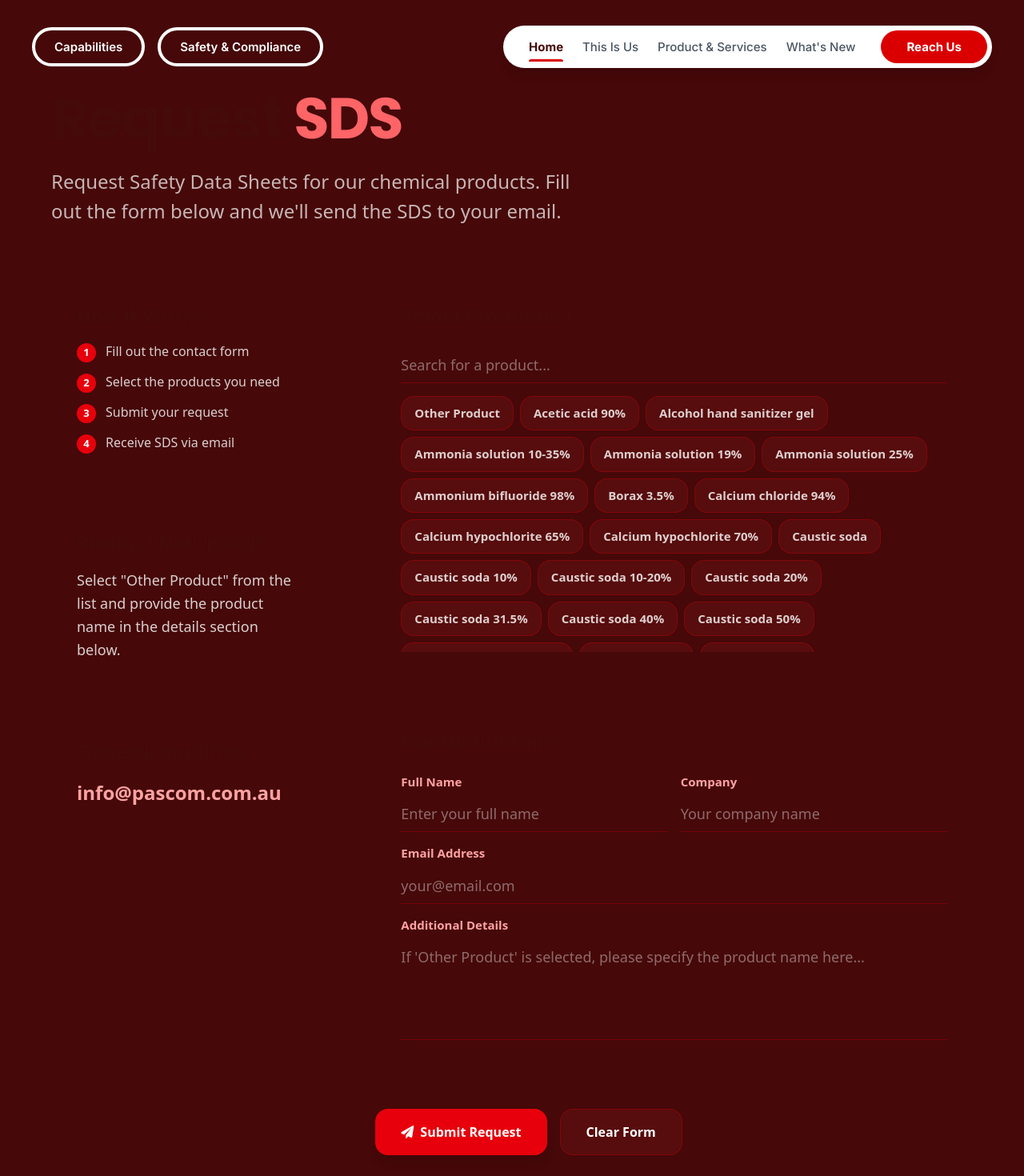
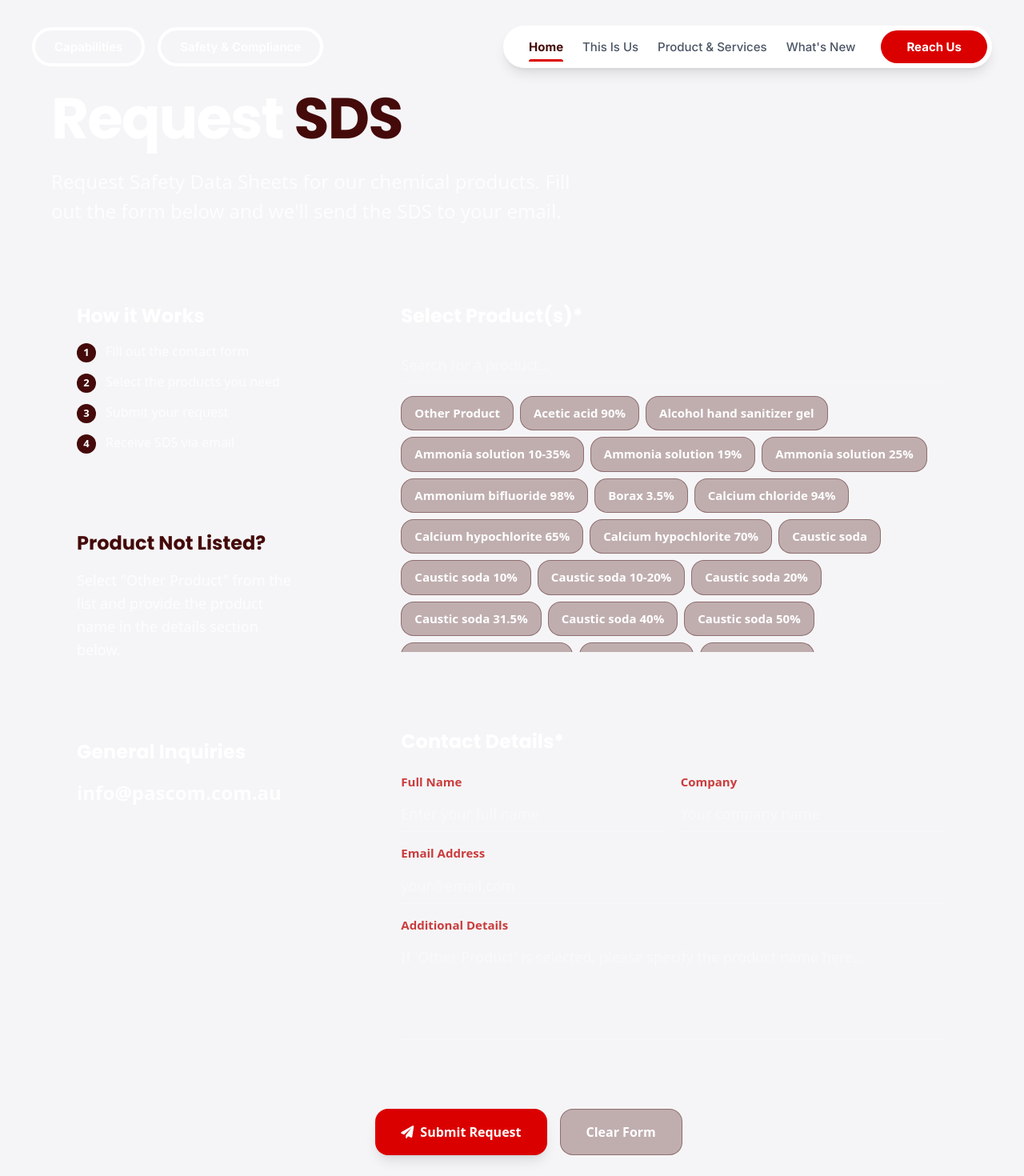
Before and after one commit to Synthesys-Technologies/Pascom_Website_14_08_2026, a Next.js app: page /sds-request-form in a window 1280 px wide. Shown: the top 1470 px of the page at 80% size. Built offline with nearby package versions, Linux system fonts and the light colour scheme.

Commit message:
Revert SDSRequestPage background to light gray theme
Changed background color back to bg-[#f5f5f7] (light gray) and updated text colors to use var(--color-dark-red) for proper contrast on light background.

Co-Authored-By: Claude Haiku 4.5 <noreply@anthropic.com>

```diff
--- a/app/sds-request-form/page.tsx
+++ b/app/sds-request-form/page.tsx
@@ -62,15 +62,15 @@ export default function SDSRequestPage() {
   };
 
   return (
-    <section className="min-h-screen bg-red-950 py-28 px-4 md:px-8 lg:px-16 font-sans antialiased text-white">
+    <section className="min-h-screen bg-[#f5f5f7] py-28 px-4 md:px-8 lg:px-16 font-sans antialiased" style={{ color: "var(--color-dark-red)" }}>
       <div className="max-w-7xl mx-auto">
 
         {/* Header */}
         <div className="mb-16">
-          <h1 className="text-5xl md:text-6xl lg:text-7xl font-bold tracking-tight mb-6 text-white">
-            Request <span className="text-red-400">SDS</span>
+          <h1 className="text-5xl md:text-6xl lg:text-7xl font-bold tracking-tight mb-6" style={{ color: "var(--color-white)" }}>
+            Request <span style={{ color: "var(--color-dark-red)" }}>SDS</span>
           </h1>
-          <p className="text-white/70 text-lg max-w-2xl">
+          <p className="text-lg max-w-2xl" style={{ color: "rgba(255, 255, 255, 0.8)" }}>
             Request Safety Data Sheets for our chemical products. Fill out the form below and we&apos;ll send the SDS to your email.
           </p>
         </div>
@@ -81,24 +81,24 @@ export default function SDSRequestPage() {
           <div className="lg:col-span-1 space-y-8">
 
             <div className="p-8">
-              <h3 className="text-2xl font-bold mb-4 text-white flex items-center gap-3">
+              <h3 className="text-2xl font-bold mb-4 flex items-center gap-3" style={{ color: "var(--color-white)" }}>
                 How it Works
               </h3>
-              <ol className="space-y-3 text-white/80">
+              <ol className="space-y-3" style={{ color: "rgba(255, 255, 255, 0.8)" }}>
                 <li className="flex items-start gap-3">
-                  <span className="bg-red-600 text-white font-bold w-6 h-6 rounded-full flex items-center justify-center flex-shrink-0 text-xs mt-0.5">1</span>
+                  <span className="text-white font-bold w-6 h-6 rounded-full flex items-center justify-center shrink-0 text-xs mt-0.5" style={{ backgroundColor: "var(--color-dark-red)" }}>1</span>
                   <span>Fill out the contact form</span>
                 </li>
                 <li className="flex items-start gap-3">
-                  <span className="bg-red-600 text-white font-bold w-6 h-6 rounded-full flex items-center justify-center flex-shrink-0 text-xs mt-0.5">2</span>
+                  <span className="text-white font-bold w-6 h-6 rounded-full flex items-center justify-center shrink-0 text-xs mt-0.5" style={{ backgroundColor: "var(--color-dark-red)" }}>2</span>
                   <span>Select the products you need</span>
                 </li>
                 <li className="flex items-start gap-3">
-                  <span className="bg-red-600 text-white font-bold w-6 h-6 rounded-full flex items-center justify-center flex-shrink-0 text-xs mt-0.5">3</span>
+                  <span className="text-white font-bold w-6 h-6 rounded-full flex items-center justify-center shrink-0 text-xs mt-0.5" style={{ backgroundColor: "var(--color-dark-red)" }}>3</span>
                   <span>Submit your request</span>
                 </li>
                 <li className="flex items-start gap-3">
-                  <span className="bg-red-600 text-white font-bold w-6 h-6 rounded-full flex items-center justify-center flex-shrink-0 text-xs mt-0.5">4</span>
+                  <span className="text-white font-bold w-6 h-6 rounded-full flex items-center justify-center shrink-0 text-xs mt-0.5" style={{ backgroundColor: "var(--color-dark-red)" }}>4</span>
                   <span>Receive SDS via email</span>
                 </li>
               </ol>
@@ -114,10 +114,10 @@ export default function SDSRequestPage() {
             </div>
 
             <div className="p-8">
-              <h3 className="text-2xl font-bold mb-4 text-white flex items-center gap-3">
+              <h3 className="text-2xl font-bold mb-4 flex items-center gap-3" style={{ color: "var(--color-white)" }}>
                  General Inquiries
               </h3>
-              <a href="mailto:info@pascom.com.au" className="text-red-300 hover:text-red-200 font-semibold transition-colors text-lg">
+              <a href="mailto:info@pascom.com.au" className="font-semibold transition-colors text-lg" style={{ color: "rgba(255, 255, 255, 0.9)" }} onMouseEnter={(e) => (e.currentTarget.style.color = "var(--color-dark-red)")} onMouseLeave={(e) => (e.currentTarget.style.color = "rgba(255, 255, 255, 0.9)")}>
                 info@pascom.com.au
               </a>
             </div>
@@ -130,7 +130,7 @@ export default function SDSRequestPage() {
 
               {/* Product Selection */}
               <div className="p-8">
-                <h2 className="text-2xl font-bold mb-6 text-white flex items-center gap-3">
+                <h2 className="text-2xl font-bold mb-6 flex items-center gap-3" style={{ color: "var(--color-white)" }}>
                     Select Product(s)*
                 </h2>
 
@@ -139,7 +139,10 @@ export default function SDSRequestPage() {
                   placeholder="Search for a product..."
                   value={searchTerm}
                   onChange={(e) => setSearchTerm(e.target.value)}
-                  className="w-full bg-transparent border-b border-red-700/40 text-white placeholder-white/40 px-0 py-2 outline-none focus:border-red-400 transition-all text-base"
+                  className="w-full bg-transparent text-white placeholder-white/40 px-0 py-2 outline-none transition-all text-base"
+                  style={{ borderBottom: "1px solid rgba(255, 255, 255, 0.2)" }}
+                  onFocus={(e) => (e.currentTarget.style.borderBottomColor = "var(--color-dark-red)")}
+                  onBlur={(e) => (e.currentTarget.style.borderBottomColor = "rgba(255, 255, 255, 0.2)")}
                 />
 
                 <div className="py-4 h-84 overflow-y-auto custom-scrollbar flex flex-wrap gap-2 content-start">
@@ -150,11 +153,24 @@ export default function SDSRequestPage() {
                         key={product}
                         type="button"
                         onClick={() => toggleProduct(product)}
-                        className={`text-sm font-semibold px-4 py-2.5 rounded-lg transition-all duration-200 whitespace-nowrap ${
+                        className="text-sm font-semibold px-4 py-2.5 rounded-lg transition-all duration-200 whitespace-nowrap text-white"
+                        style={
                           isSelected
-                            ? 'bg-red-600 text-white shadow-lg border border-red-500'
-                            : 'bg-red-900/30 text-white/80 hover:text-white hover:bg-red-900/50 border border-red-700/40 hover:border-red-600/60'
-                        }`}
+                            ? { backgroundColor: "var(--color-primary-red)", boxShadow: "0 4px 12px rgba(198, 40, 40, 0.3)", border: "1px solid rgba(255, 255, 255, 0.3)" }
+                            : { backgroundColor: "rgba(69, 10, 10, 0.3)", border: "1px solid rgba(69, 10, 10, 0.4)" }
+                        }
+                        onMouseEnter={(e) => {
+                          if (!isSelected) {
+                            e.currentTarget.style.backgroundColor = "rgba(69, 10, 10, 0.5)";
+                            e.currentTarget.style.borderColor = "rgba(69, 10, 10, 0.6)";
+                          }
+                        }}
+                        onMouseLeave={(e) => {
+                          if (!isSelected) {
+                            e.currentTarget.style.backgroundColor = "rgba(69, 10, 10, 0.3)";
+                            e.currentTarget.style.borderColor = "rgba(69, 10, 10, 0.4)";
+                          }
+                        }}
                       >
                         {product}
                       </button>
@@ -166,7 +182,7 @@ export default function SDSRequestPage() {
                 </div>
 
                 {selectedProducts.length > 0 && (
-                  <div className="mt-4 text-sm text-red-300 font-semibold flex items-center gap-2">
+                  <div className="mt-4 text-sm font-semibold flex items-center gap-2" style={{ color: "rgba(255, 255, 255, 0.9)" }}>
                     <i className="fa-solid fa-check-circle"></i> {selectedProducts.length} product(s) selected
                   </div>
                 )}
@@ -174,55 +190,67 @@ export default function SDSRequestPage() {
 
               {/* Contact Details */}
               <div className="p-8">
-                <h2 className="text-2xl font-bold mb-6 text-white flex items-center gap-3">
+                <h2 className="text-2xl font-bold mb-6 flex items-center gap-3" style={{ color: "var(--color-white)" }}>
                  Contact Details*
                 </h2>
 
                 <div className="grid grid-cols-1 md:grid-cols-2 gap-4 mb-4">
                   <div>
-                    <label className="text-sm text-red-300 font-semibold mb-2 block">Full Name</label>
+                    <label className="text-sm font-semibold mb-2 block" style={{ color: "rgba(198, 40, 40, 0.9)" }}>Full Name</label>
                     <input
                       type="text"
                       placeholder="Enter your full name"
                       required
                       value={formData.fullName}
                       onChange={(e) => setFormData({...formData, fullName: e.target.value})}
-                      className="w-full bg-transparent border-b border-red-700/40 text-white placeholder-white/40 px-0 py-2 outline-none focus:border-red-400 transition-all text-base"
+                      className="w-full bg-transparent text-white placeholder-white/40 px-0 py-2 outline-none transition-all text-base"
+                      style={{ borderBottom: "1px solid rgba(255, 255, 255, 0.2)" }}
+                      onFocus={(e) => (e.currentTarget.style.borderBottomColor = "var(--color-dark-red)")}
+                      onBlur={(e) => (e.currentTarget.style.borderBottomColor = "rgba(255, 255, 255, 0.2)")}
                     />
                   </div>
 
                   <div>
-                    <label className="text-sm text-red-300 font-semibold mb-2 block">Company</label>
+                    <label className="text-sm font-semibold mb-2 block" style={{ color: "rgba(198, 40, 40, 0.9)" }}>Company</label>
                     <input
                       type="text"
                       placeholder="Your company name"
                       required
                       value={formData.company}
                       onChange={(e) => setFormData({...formData, company: e.target.value})}
-                      className="w-full bg-transparent border-b border-red-700/40 text-white placeholder-white/40 px-0 py-2 outline-none focus:border-red-400 transition-all text-base"
+                      className="w-full bg-transparent text-white placeholder-white/40 px-0 py-2 outline-none transition-all text-base"
+                      style={{ borderBottom: "1px solid rgba(255, 255, 255, 0.2)" }}
+                      onFocus={(e) => (e.currentTarget.style.borderBottomColor = "var(--color-dark-red)")}
+                      onBlur={(e) => (e.currentTarget.style.borderBottomColor = "rgba(255, 255, 255, 0.2)")}
                     />
                   </div>
 
                   <div className="md:col-span-2">
-                    <label className="text-sm text-red-300 font-semibold mb-2 block">Email Address</label>
+                    <label className="text-sm font-semibold mb-2 block" style={{ color: "rgba(198, 40, 40, 0.9)" }}>Email Address</label>
                     <input
                       type="email"
                       placeholder="your@email.com"
                       required
                       value={formData.email}
                       onChange={(e) => setFormData({...formData, email: e.target.value})}
-                      className="w-full bg-transparent border-b border-red-700/40 text-white placeholder-white/40 px-0 py-2 outline-none focus:border-red-400 transition-all text-base"
+                      className="w-full bg-transparent text-white placeholder-white/40 px-0 py-2 outline-none transition-all text-base"
+                      style={{ borderBottom: "1px solid rgba(255, 255, 255, 0.2)" }}
+                      onFocus={(e) => (e.currentTarget.style.borderBottomColor = "var(--color-dark-red)")}
+                      onBlur={(e) => (e.currentTarget.style.borderBottomColor = "rgba(255, 255, 255, 0.2)")}
                     />
                   </div>
 
                   <div className="md:col-span-2">
-                    <label className="text-sm text-red-300 font-semibold mb-2 block">Additional Details</label>
+                    <label className="text-sm font-semibold mb-2 block" style={{ color: "rgba(198, 40, 40, 0.9)" }}>Additional Details</label>
                     <textarea
                       rows={4}
                       placeholder="If 'Other Product' is selected, please specify the product name here..."
                       value={formData.details}
                       onChange={(e) => setFormData({...formData, details: e.target.value})}
-                      className="w-full bg-transparent border-b border-red-700/40 text-white placeholder-white/40 px-0 py-2 outline-none focus:border-red-400 transition-all text-base resize-none"
+                      className="w-full bg-transparent text-white placeholder-white/40 px-0 py-2 outline-none transition-all text-base resize-none"
+                      style={{ borderBottom: "1px solid rgba(255, 255, 255, 0.2)" }}
+                      onFocus={(e) => (e.currentTarget.style.borderBottomColor = "var(--color-dark-red)")}
+                      onBlur={(e) => (e.currentTarget.style.borderBottomColor = "rgba(255, 255, 255, 0.2)")}
                     />
                   </div>
                 </div>
@@ -232,7 +260,10 @@ export default function SDSRequestPage() {
               <div className="flex gap-4">
                 <button
                   type="submit"
-                  className="bg-red-600 hover:bg-red-700 text-white font-bold px-8 py-4 rounded-lg transition-all shadow-lg hover:shadow-xl hover:-translate-y-0.5 flex items-center gap-2"
+                  className="text-white font-bold px-8 py-4 rounded-lg transition-all shadow-lg flex items-center gap-2"
+                  style={{ backgroundColor: "var(--color-primary-red)" }}
+                  onMouseEnter={(e) => (e.currentTarget.style.boxShadow = "0 8px 24px rgba(198, 40, 40, 0.4)", e.currentTarget.style.transform = "translateY(-2px)")}
+                  onMouseLeave={(e) => (e.currentTarget.style.boxShadow = "0 4px 12px rgba(198, 40, 40, 0.3)", e.currentTarget.style.transform = "translateY(0)")}
                 >
                   <i className="fa-solid fa-paper-plane"></i> Submit Request
                 </button>
@@ -243,7 +274,10 @@ export default function SDSRequestPage() {
                     setSelectedProducts([]);
                     setSearchTerm('');
                   }}
-                  className="bg-red-900/30 hover:bg-red-900/50 text-white font-bold px-8 py-4 rounded-lg transition-all border border-red-700/40 hover:border-red-600/60"
+                  className="text-white font-bold px-8 py-4 rounded-lg transition-all"
+                  style={{ backgroundColor: "rgba(69, 10, 10, 0.3)", border: "1px solid rgba(69, 10, 10, 0.4)" }}
+                  onMouseEnter={(e) => (e.currentTarget.style.backgroundColor = "rgba(69, 10, 10, 0.5)", e.currentTarget.style.borderColor = "rgba(69, 10, 10, 0.6)")}
+                  onMouseLeave={(e) => (e.currentTarget.style.backgroundColor = "rgba(69, 10, 10, 0.3)", e.currentTarget.style.borderColor = "rgba(69, 10, 10, 0.4)")}
                 >
                   Clear Form
                 </button>
@@ -261,15 +295,15 @@ export default function SDSRequestPage() {
           width: 6px;
         }
         .custom-scrollbar::-webkit-scrollbar-track {
-          background: rgba(127, 29, 29, 0.2);
+          background: rgba(69, 10, 10, 0.15);
           border-radius: 4px;
         }
         .custom-scrollbar::-webkit-scrollbar-thumb {
-          background: rgba(220, 38, 38, 0.4);
+          background: rgba(198, 40, 40, 0.4);
           border-radius: 4px;
         }
         .custom-scrollbar::-webkit-scrollbar-thumb:hover {
-          background: rgba(220, 38, 38, 0.6);
+          background: rgba(198, 40, 40, 0.6);
         }
       `}} />
     </section>
```
